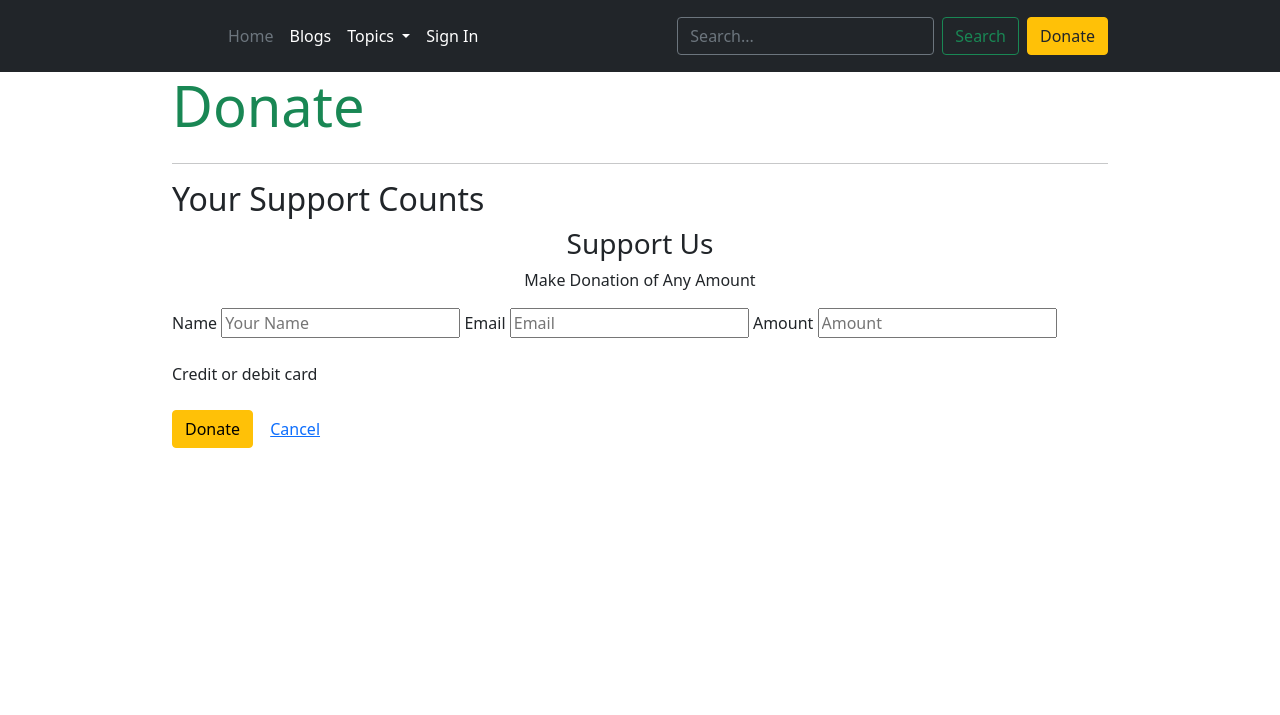
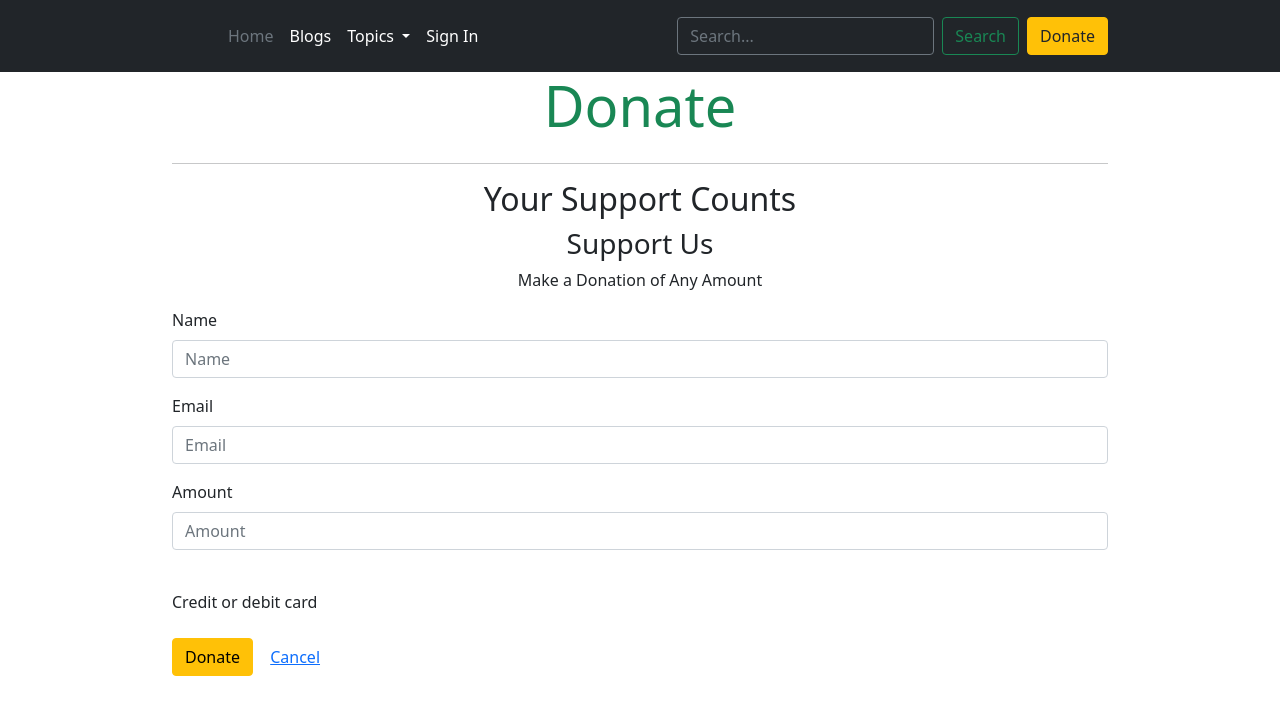
Before and after one commit to NgiapPuoyKoh/django-blogchat-tech, a Django app: page /donate/ in a window 1280 px wide. Shown: the top 715 px of the page. Run offline with Django 3.2, Linux system fonts and the light colour scheme; data that the repository does not hold is empty; some libraries are stand-ins or nearby versions.

Commit message:
Modify Donate templates using Bootstrap5 to stlye donate form and notifications

```diff
--- a/donate/templates/donate/cancel.html
+++ b/donate/templates/donate/cancel.html
@@ -6,7 +6,7 @@
 {% endblock %}
 
 {% block page_header %}
-<div class="container header-container">
+<div class="container header-container h-100 text-center">
     <div class="row">
         <h1 class="display-4 text-success">Donation Not Processed</h1>
     </div>
@@ -19,7 +19,7 @@
         <div class="row">
             <div class="col-sm-12 col-md-8 offset-md-2 text-center" id="form-styling">
                 <h3>Donation Not Processed</h3>
-                <a href="{% url 'home' %}">Click here to return to Home page</a>
+                <a href="{% url 'posts' %}">Click here to return to Posts Page</a>
             </div>
         </div>
     </main>
--- a/donate/templates/donate/donate.html
+++ b/donate/templates/donate/donate.html
@@ -6,7 +6,7 @@
 {% endblock %}
 
 {% block page_header %}
-<div class="container header-container">
+<div class="container header-container h-100 text-center">
     <div class="row">
         <h1 class="display-4 text-success">Donate</h1>
     </div>
@@ -16,7 +16,7 @@
 
 {% block content %}
 
-<div class="container h-100">
+<div class="container h-100 text-center">
 <h2>Your Support Counts</h2>
 </div>
 
@@ -25,7 +25,7 @@
         <div class="col-sm-12 col-md-8 offset-md-2 text-center" id="form-styling">
             <h3>Support Us</h3>
             <p class="main-text">
-                Make Donation of Any Amount<br>
+                Make a Donation of Any Amount<br>
             </p>
         </div>
     </div>
@@ -33,14 +33,18 @@
     <form action="{% url 'charge' %}"  method="post" id="payment-form">
     {% csrf_token %}
 
-    <div>
-        <label for="Username">Name</label>
-        <input required type="text" id = "username" name = "username" placeholder="Your Name">
-        <label for="email">Email</label>
-        <input required type="email" id = "email" name = "email" placeholder="Email">
-        <label for="amount">Amount</label>
-        <input required type="number" id = "amount" name = "amount" required placeholder="Amount">
-    </div>
+    <div class="mb-3">
+        <label for="username" class="form-label">Name</label>
+        <input required type="text" class="form-control" name = "username" id="username" placeholder="Name">
+      </div>
+      <div class="mb-3">
+        <label for="email" class="form-label">Email</label>
+        <input required type="text" class="form-control" name = "email"  id="email" placeholder="Email">
+      </div>
+      <div class="mb-3">
+        <label for="amount" class="form-label">Amount</label>
+        <input type="number" class="form-control" id="amount" name = "amount" placeholder="Amount">
+      </div>
 
     <div class="form-row">
         <span><br></span>
--- a/donate/templates/donate/success.html
+++ b/donate/templates/donate/success.html
@@ -6,7 +6,7 @@
 {% endblock %}
 
 {% block page_header %}
-<div class="container header-container">
+<div class="container header-container h-100 text-center">
     <div class="row">
         <h1 class="display-4 text-success">Pomodoro Donate Success</h1>
     </div>
@@ -22,7 +22,7 @@
                 <p class="main-text">
                     Thank you for your donation of ${{amount}}!<br>
                 </p>
-                <a href="{% url 'donate' %}">Back to donation page</a>
+                <a href="{% url 'posts' %}">Back to posts page</a>
             </div>
         </div>
     </main>
```
